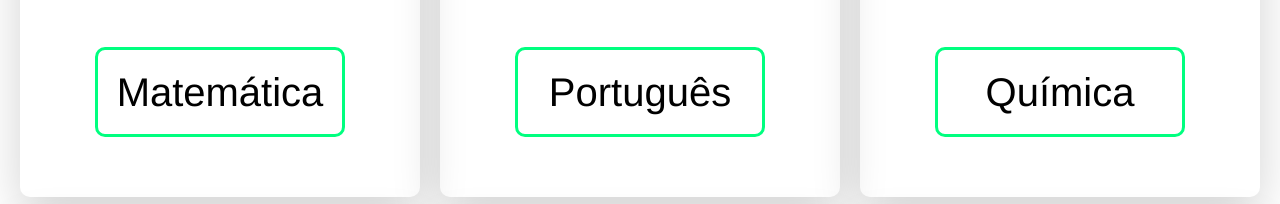
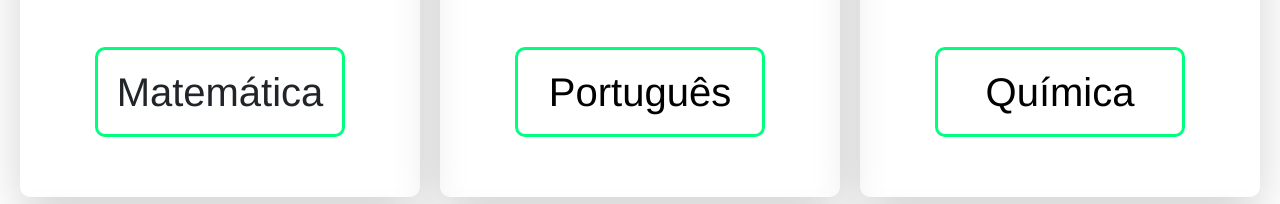
Before and after one commit to S4muk4SDF/Meu-Projeto, a plain HTML site: page index.html in a window 1280 px wide. Shown: the part 1269-1473 px from the top of the page. Drawn offline with nearby package versions, Linux system fonts and the light colour scheme.

Commit message:
teste 2 botao card

```diff
--- a/index.html
+++ b/index.html
@@ -53,7 +53,7 @@
                 </div>
 
                 <div class="btn_Entrar">
-                    <a><button id="btn_M">Matemática</button></a>
+                    <a><button class="btn" id="btn_M">Matemática</button></a>
                 </div>
             </div>
 
```
